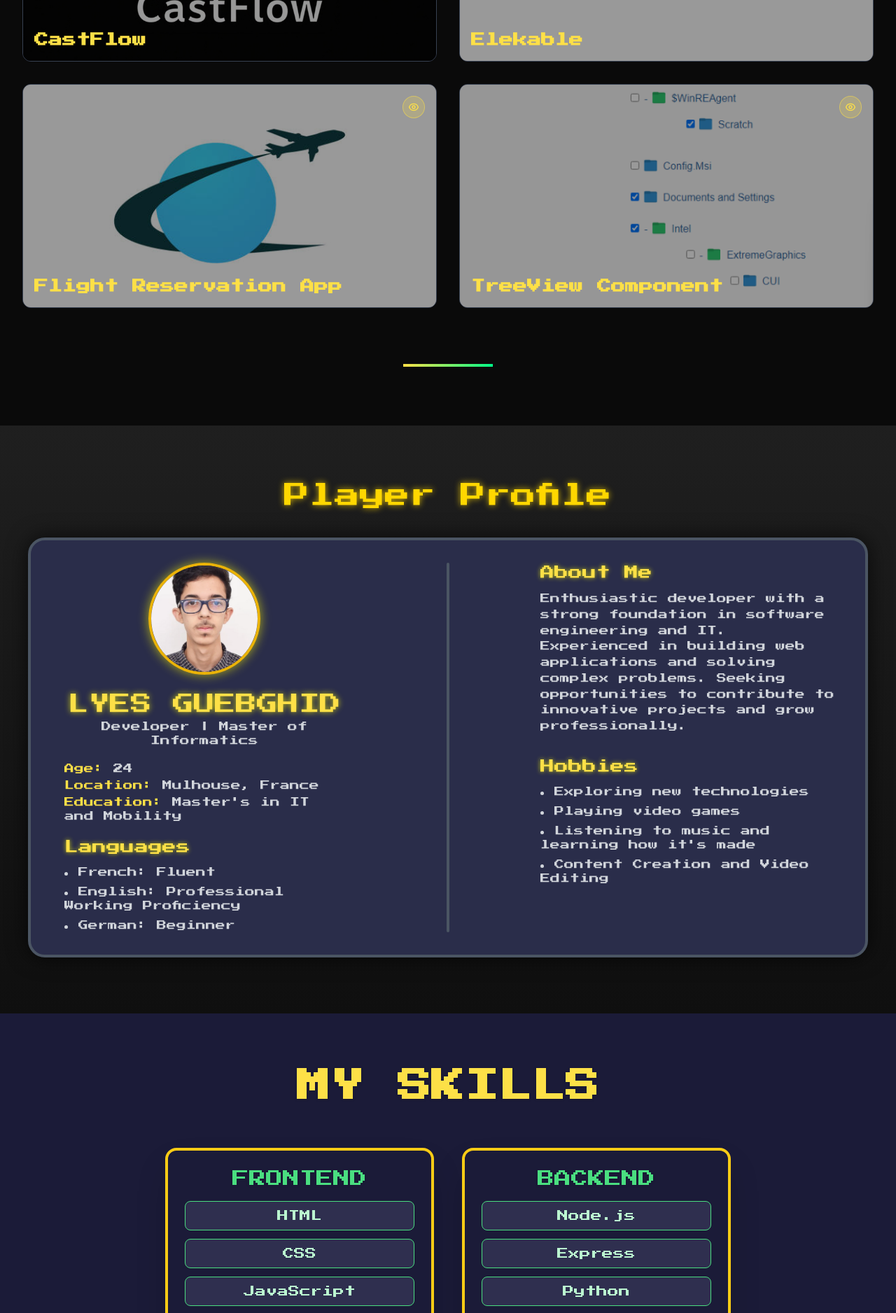
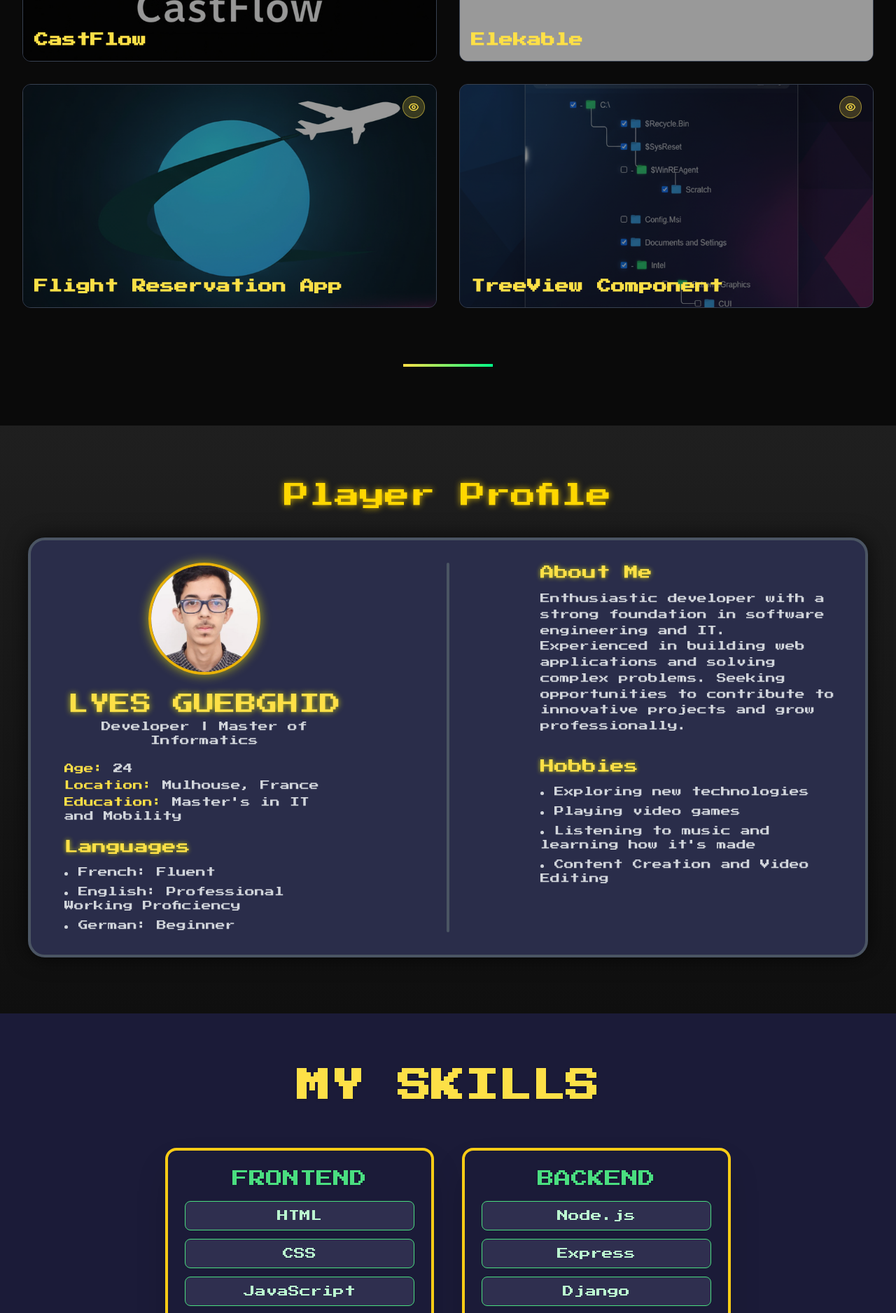
Before and after one commit to rocklee993/Portfolio, a React (Vite) app: page / in a window 1280 px wide. Shown: the part 1260-3136 px from the top of the page at 70% size. Built offline with nearby package versions, Linux system fonts and the light colour scheme.

Commit message:
Update project images and fix translations

```diff
--- a/public/locales/fr/translation.json
+++ b/public/locales/fr/translation.json
@@ -16,7 +16,7 @@
     "connectWithMe": "Restons Connectés"
   },
   "skillsSection": {
-    "title": "MES COMPÉTENCES",
+    "title": "MES COMPETENCES",
     "cardTitleFrontend": "Frontend",
     "cardTitleBackend": "Backend",
     "cardTitleLanguages": "Langages",
--- a/src/components/Details.jsx
+++ b/src/components/Details.jsx
@@ -4,7 +4,7 @@ import { useTranslation } from 'react-i18next'; // Importez useTranslation
 
 const skillsData = { // Renommé pour éviter la confusion avec la clé 'skills' de la navbar
   frontend: ["HTML", "CSS", "JavaScript", "TypeScript", "React", "Next.js", "Tailwind CSS"],
-  backend: ["Node.js", "Express", "Python", "Django", "Dotnet", "MySQL"],
+  backend: ["Node.js", "Express", "Django", "Dotnet", "MySQL"],
   languages: ["C++", "Java", "Python", "C#", "JavaScript", "PHP", "Bash"],
   other: ["Adobe Premiere Pro", "After Effects", "Photoshop", "Figma","Godot", "Unity" ,"Blender", ],
 };
--- a/src/components/ProjectsSection.jsx
+++ b/src/components/ProjectsSection.jsx
@@ -16,13 +16,13 @@ const projectStaticData = [
     },
     {
         id: "flightReservation",
-        img: "/images/vol.jpg",
+        img: "/images/plane.png",
         technologies: ["Java", "Swing","MySQL", "JDBC"],
         github: "https://github.com/rocklee993/Projetbdd"
     },
     {
         id: "treeview",
-        img: "/images/tree.png",
+        img: "/images/treeviw.png",
         technologies: ["DotNet", "C#","Blazor", "SQL Server"],
         github: "https://github.com/rocklee993/TreeView"
     },
```
Also changed, not shown: public/images/plane.png (added).
